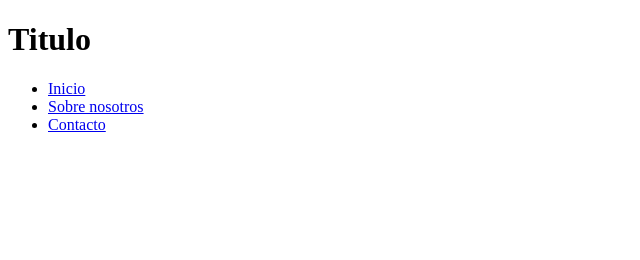
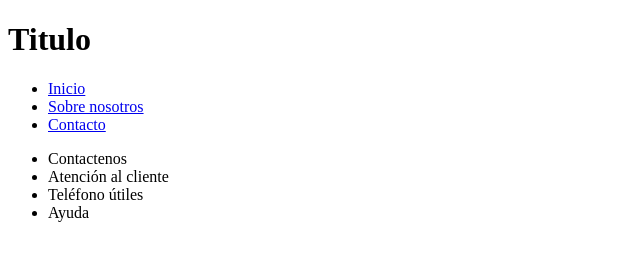
Before and after one commit to NahuelMedina/NUCBA, a plain HTML site: page Clase-4/index.html in a window 1280 px wide. Shown: the whole page, without its empty margins (0-640 px from the left). Drawn offline with Linux system fonts and the light colour scheme.

Commit message:
poner footer

```diff
--- a/Clase-4/index.html
+++ b/Clase-4/index.html
@@ -22,6 +22,10 @@
     </main>
     <footer>
         <ul>
+            <li>Contactenos</li>
+            <li>Atención al cliente</li>
+            <li>Teléfono útiles</li>
+            <li>Ayuda</li>
 
         </ul>
     </footer>
```
